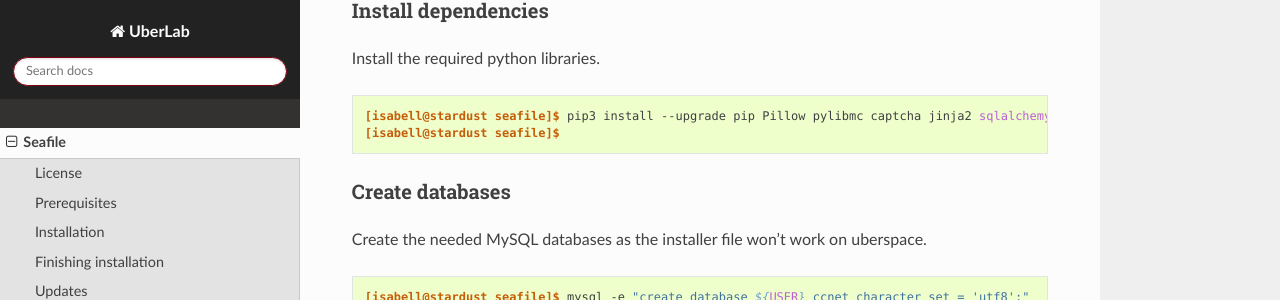
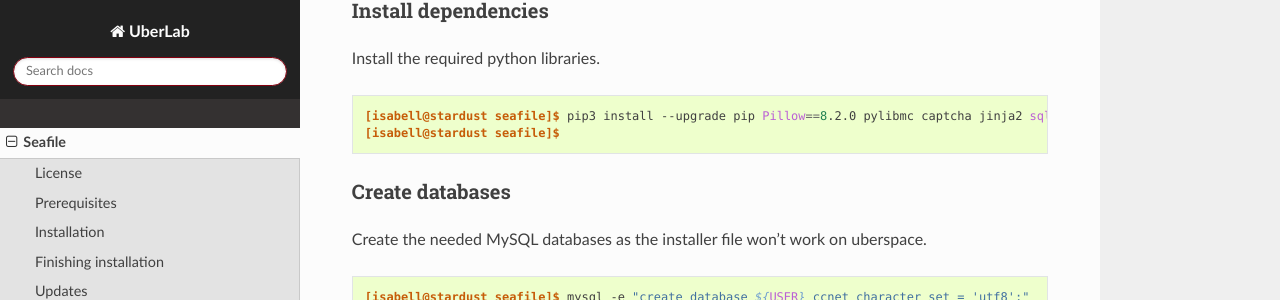
Before and after one commit to Uberspace/lab, a Sphinx documentation site: the page built from source/guide_seafile.rst, in a window 1280 px wide and 900 px high, scrolled down 2125 px. Shown: the part 151-451 px from the top of the window. Built offline with Sphinx 7.4.7 and the Read the Docs theme 2.0.0, drawn with Linux system fonts in a browser that asks for light colours.

Commit message:
Update guide_seafile.rst
Added version to 'pip3 install Pillow' because 'seahub.sh' will not start when a newer package is installed.
Beware of blindly initiated updates! This way I was caught by this problem. Took me two days to figure it out.

```diff
--- a/source/guide_seafile.rst
+++ b/source/guide_seafile.rst
@@ -81,7 +81,7 @@
 
 ::
 
- [isabell@stardust seafile]$ pip3 install --upgrade pip Pillow pylibmc captcha jinja2 sqlalchemy==1.4.3 django-pylibmc django-simple-captcha python3-ldap mysqlclient --user
+ [isabell@stardust seafile]$ pip3 install --upgrade pip Pillow==8.2.0 pylibmc captcha jinja2 sqlalchemy==1.4.3 django-pylibmc django-simple-captcha python3-ldap mysqlclient --user
  [isabell@stardust seafile]$
 
 Create databases
```
